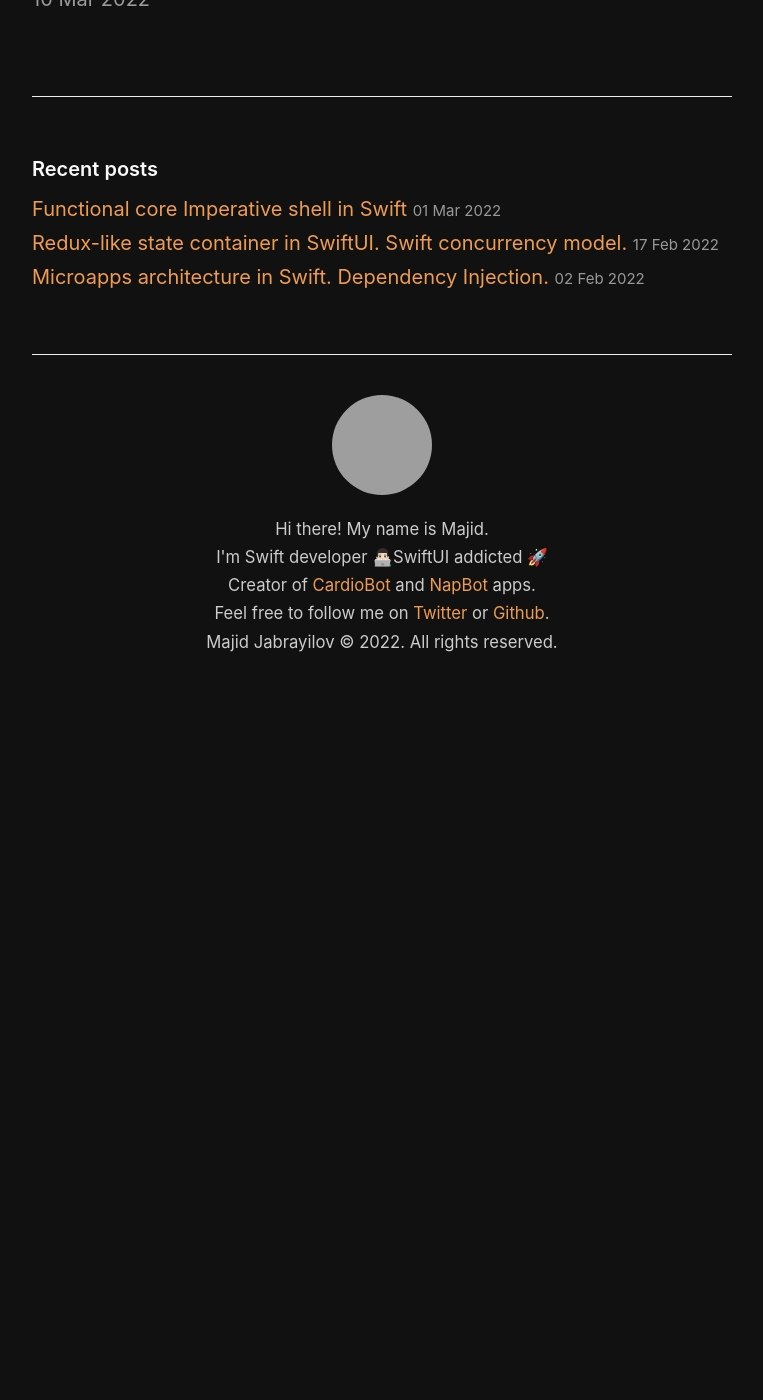
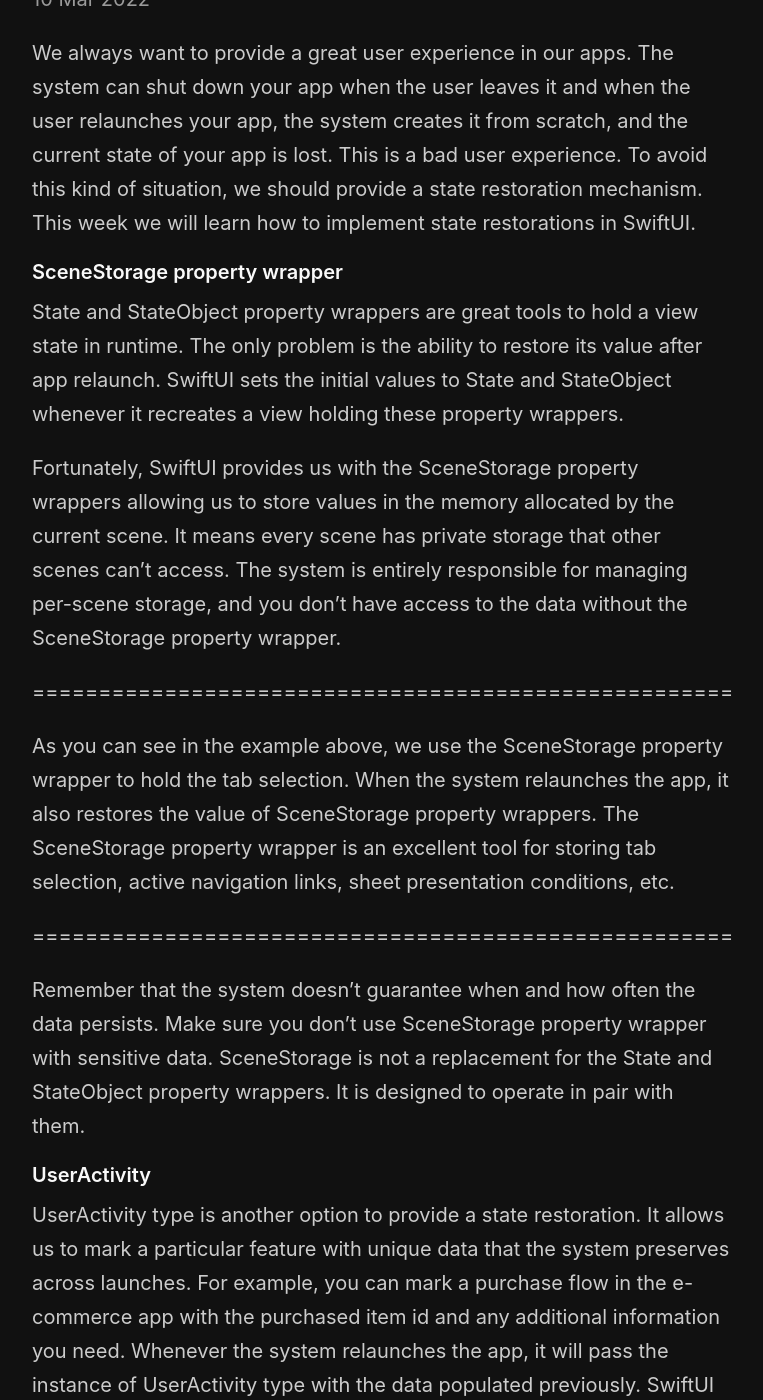
Before and after one commit to mecid/mecid.github.io, a Jekyll site: the page built from _posts/2022-03-10-state-restoration-in-swiftui.md, in a window 1280 px wide and 1400 px high, scrolled down 240 px. Shown: the whole window, without its empty margins (258-1021 px from the left). Built offline with Jekyll 4.4.1, drawn with Linux system fonts in a browser that asks for light colours; before the commit the page ends 936 px from its top, so only the background shows below that; some of the changed text lies outside the part shown; grey boxes are pictures that could not be loaded.

Commit message:
state restoration post content added

```diff
--- a/_posts/2022-03-10-state-restoration-in-swiftui.md
+++ b/_posts/2022-03-10-state-restoration-in-swiftui.md
@@ -2,3 +2,32 @@
 title: State restoration in SwiftUI
 layout: post
 ---
+
+We always want to provide a great user experience in our apps. The system can shut down your app when the user leaves it and when the user relaunches your app, the system creates it from scratch, and the current state of your app is lost. This is a bad user experience. To avoid this kind of situation, we should provide a state restoration mechanism. This week we will learn how to implement state restorations in SwiftUI.
+
+#### SceneStorage property wrapper
+State and StateObject property wrappers are great tools to hold a view state in runtime. The only problem is the ability to restore its value after app relaunch. SwiftUI sets the initial values to State and StateObject whenever it recreates a view holding these property wrappers.
+
+Fortunately, SwiftUI provides us with the SceneStorage property wrappers allowing us to store values in the memory allocated by the current scene. It means every scene has private storage that other scenes can't access. The system is entirely responsible for managing per-scene storage, and you don't have access to the data without the SceneStorage property wrapper.
+
+=====================================================
+
+As you can see in the example above, we use the SceneStorage property wrapper to hold the tab selection. When the system relaunches the app, it also restores the value of SceneStorage property wrappers. The SceneStorage property wrapper is an excellent tool for storing tab selection, active navigation links, sheet presentation conditions, etc.
+
+=====================================================
+
+Remember that the system doesn't guarantee when and how often the data persists. Make sure you don't use SceneStorage property wrapper with sensitive data. SceneStorage is not a replacement for the State and StateObject property wrappers. It is designed to operate in pair with them.
+
+#### UserActivity
+UserActivity type is another option to provide a state restoration. It allows us to mark a particular feature with unique data that the system preserves across launches. For example, you can mark a purchase flow in the e-commerce app with the purchased item id and any additional information you need. Whenever the system relaunches the app, it will pass the instance of UserActivity type with the data populated previously. SwiftUI provides a few view modifiers to populate and handle user activities in the app. Let's take a quick look at how we can use these view modifiers.
+
+=====================================================
+
+In the example above, we enable user activity when the user presses: "Go to checkout" button. The system recognizes the user activity and stores it. Whenever the system relaunches the app, it provides an instance of UserActivity type that we can grab and handle to continue the user flow.
+
+=====================================================
+
+Here we use the onContinueUserActivity view modifier to extract the instance of UserActivity type and navigate to the particular screen.
+
+#### Conclusion
+State restoration is the key feature to implement a fluid user experience. SwiftUI provides us with all the needed APIs to implement it quickly without too many lines of code.
```
